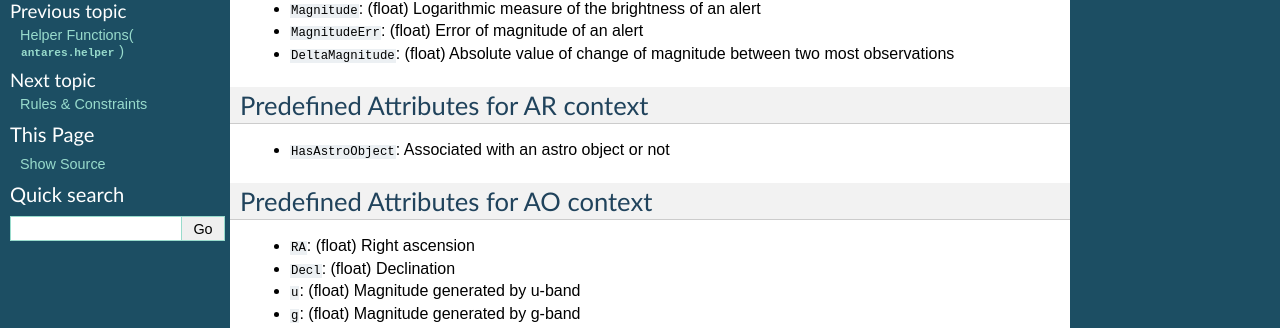
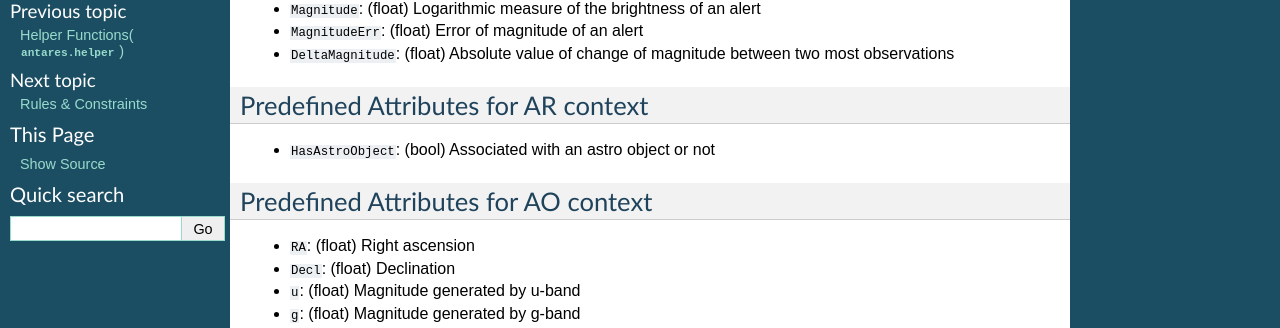
Before and after one commit to AzNOAOTares/antares-base, a Sphinx documentation site: the page built from doc/source/attribute/predefined.rst, in a window 1280 px wide. Shown: the part 196-524 px from the top of the page. Built offline with Sphinx 7.4.7, drawn with Linux system fonts in a browser that asks for light colours.

Commit message:
fix reference bug

```diff
--- a/doc/source/attribute/predefined.rst
+++ b/doc/source/attribute/predefined.rst
@@ -21,7 +21,7 @@
 Predefined Attributes for AR context
 ^^^^^^^^^^^^^^^^^^^^^^^^^^^^^^^^^^^^
 
-- ``HasAstroObject``: Associated with an astro object or not
+- ``HasAstroObject``: (bool) Associated with an astro object or not
 
 
 Predefined Attributes for AO context
--- a/doc/source/context/ca_context.rst
+++ b/doc/source/context/ca_context.rst
@@ -7,7 +7,7 @@
 CA Context ( :py:class:`antares.context.CAContext` )
 ****************************************************
 
-For predefined attributes for CA context, see :ref:`Predefined_CA_Attributes_ref_lable`.
+For predefined attributes for CA context, see :ref:`Predefined_CA_Attributes_ref_label`.
 
 .. automodule:: antares.context
 
```
